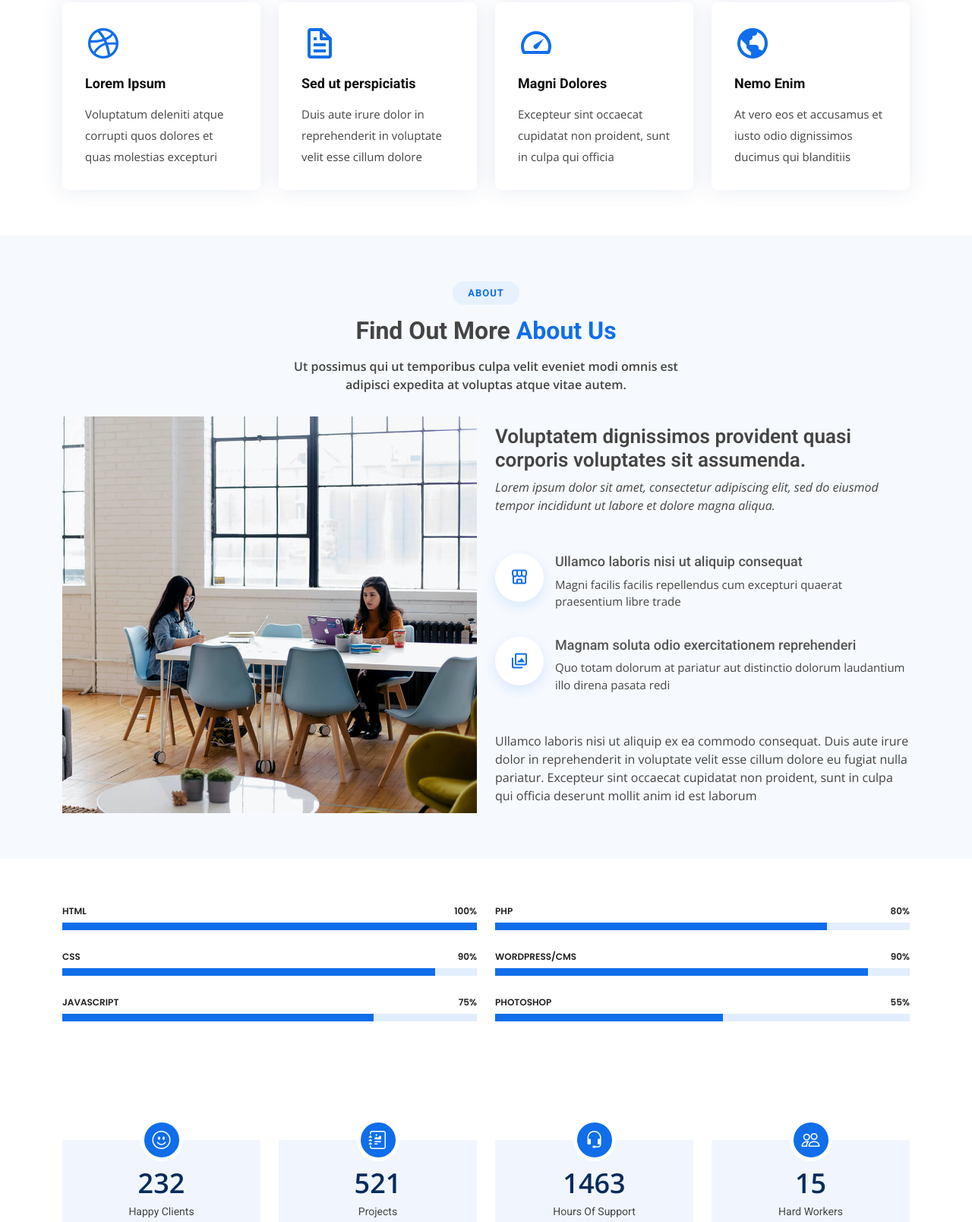
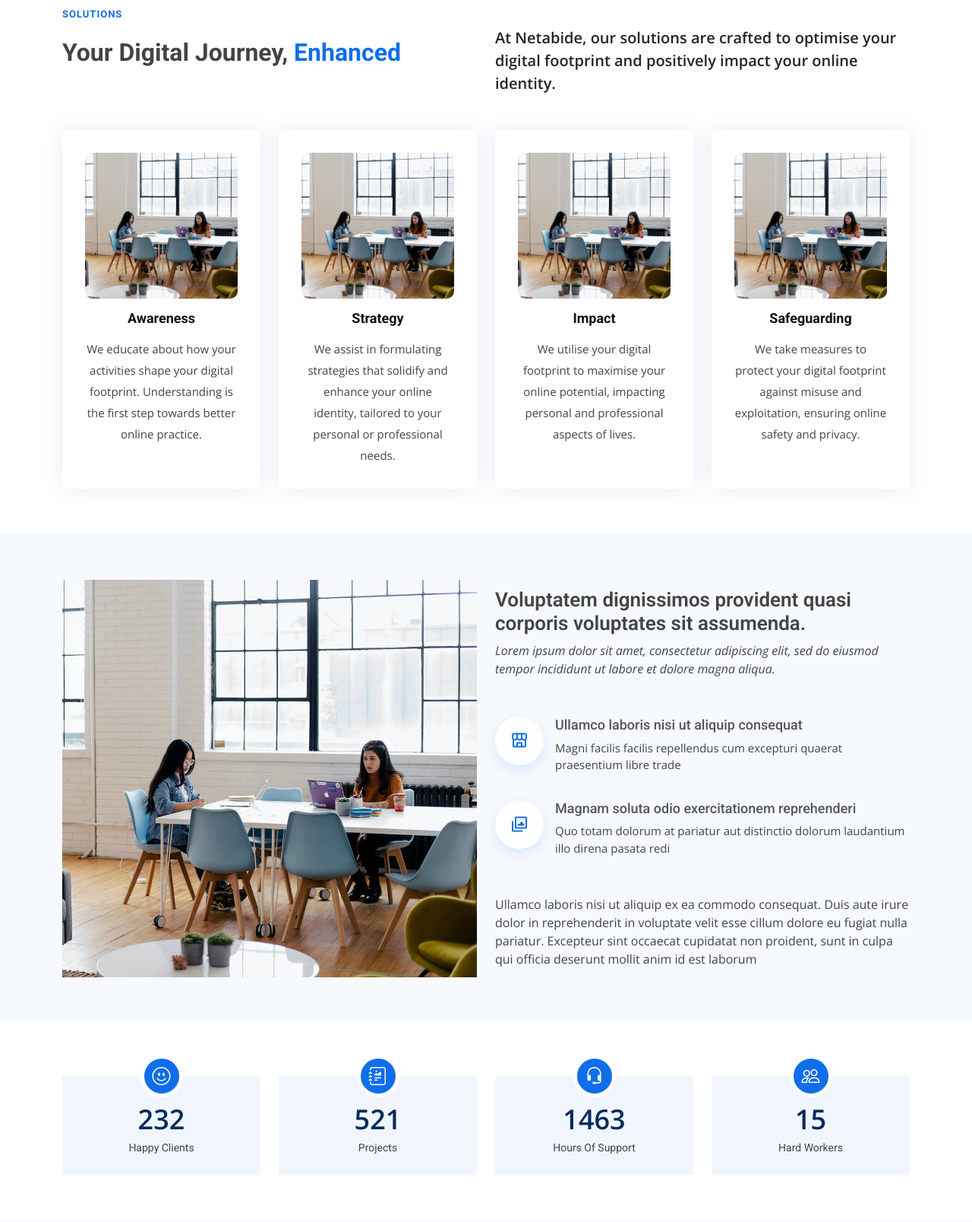
Before and after one commit to mcjoestyles/bard.netabide, a plain HTML site: page index.html in a window 1280 px wide. Shown: the part 783-2391 px from the top of the page at 76% size. Drawn offline with nearby package versions, Linux system fonts and the light colour scheme.

Commit message:
added the features sections

```diff
--- a/assets/css/style.css
+++ b/assets/css/style.css
@@ -587,7 +587,7 @@ section {
 }
 
 .section-title {
-  text-align: center;
+  text-align: left;
   padding-bottom: 30px;
 }
 
@@ -595,17 +595,16 @@ section {
   font-size: 13px;
   letter-spacing: 1px;
   font-weight: 700;
-  padding: 8px 20px;
+  padding: 8px 0px;
   margin: 0;
-  background: #e7f1fd;
   color: #106eea;
   display: inline-block;
   text-transform: uppercase;
-  border-radius: 50px;
 }
 
 .section-title h3 {
   margin: 15px 0 0 0;
+  color: 000;
   font-size: 32px;
   font-weight: 700;
 }
@@ -615,13 +614,13 @@ section {
 }
 
 .section-title p {
-  margin: 15px auto 0 auto;
+  /*text-align: left;*/
   font-weight: 600;
 }
 
 @media (min-width: 1024px) {
   .section-title p {
-    width: 50%;
+    width: 100%;
   }
 }
 
--- a/index.html
+++ b/index.html
@@ -5,7 +5,7 @@
   <meta charset="utf-8">
   <meta content="width=device-width, initial-scale=1.0" name="viewport">
 
-  <title>Netabide - Index</title>
+  <title>Netabide - Leader in Digital Footprint Management.</title>
   <meta content="" name="description">
   <meta content="" name="keywords">
 
@@ -32,6 +32,15 @@
 .bg-blue-opacity {
     background-color: rgba(13, 110, 253, 0.4); /* Blue color with low opacity */
 }
+
+.custom-icon-image {
+  max-width: 100%;
+  height: auto;
+  border-radius: 10px;
+  /* Add any other styles you want here */
+}
+
+
 
   </style>
 </head>
@@ -79,14 +88,14 @@
 <section id="hero" class="d-flex align-items-center">
   <div class="container" data-aos="zoom-out" data-aos-delay="100">
       <div class="row">
-          <div class="col-6">
+          <div class="col-md-6">
               <h1 class="text-white">Understanding Digital Footprint Like Never <span>Before</span></h1>
               <h2 class="text-white">Preserve, Protect and Promote your digital presence with Netabide</h2>
               <div class="d-flex">
                   <a href="#about" class="btn-get-started scrollto">Contact Us</a>
               </div>
           </div>
-          <div class="col-6">
+          <div class="col-md-6 mt-4 mt-md-0">
               <!-- Transparent Request Form -->
               <form class="p-3 bg-blue-opacity">
                   <div class="mb-3">
@@ -117,36 +126,62 @@
   <section id="featured-services" class="featured-services">
       <div class="container" data-aos="fade-up">
 
+        <div class="section-title">
+          <h2>Solutions</h2>
+          <div class="row">
+            <div class="col-md-6">
+              <h3>Your Digital Journey, <span>Enhanced</span></h3>
+            </div>
+            <div class="col-md-6">
+              <p class="text-dark fs-5">At Netabide, our solutions are crafted to optimise your digital footprint and positively impact your online identity.</p>
+            </div>
+          </div>
+      </div>
+
+
         <div class="row">
           <div class="col-md-6 col-lg-3 d-flex align-items-stretch mb-5 mb-lg-0">
             <div class="icon-box" data-aos="fade-up" data-aos-delay="100">
-              <div class="icon"><i class="bx bxl-dribbble"></i></div>
-              <h4 class="title"><a href="">Lorem Ipsum</a></h4>
-              <p class="description">Voluptatum deleniti atque corrupti quos dolores et quas molestias excepturi</p>
+                <div class="icon">
+                    <!-- Replace 'your-image-url' with the actual image URL -->
+                    <img src="assets/img/about.jpg" alt="Image Alt Text"  class="custom-icon-image">
+                </div>
+                <h4 class="title text-center"><a href="">Awareness</a></h4>
+                <p class="description text-center">We educate about how your activities shape your digital footprint. Understanding is the first step towards better online practice.</p>
+            </div>
+        </div>
+
+
+        <div class="col-md-6 col-lg-3 d-flex align-items-stretch mb-5 mb-lg-0">
+          <div class="icon-box" data-aos="fade-up" data-aos-delay="100">
+              <div class="icon">
+                  <!-- Replace 'your-image-url' with the actual image URL -->
+                  <img src="assets/img/about.jpg" alt="Image Alt Text"  class="custom-icon-image">
+              </div>
+              <h4 class="title text-center"><a href="">Strategy</a></h4>
+              <p class="description text-center">We assist in formulating strategies that solidify and enhance your online identity, tailored to your personal or professional needs.</p>
           </div>
       </div>
 
       <div class="col-md-6 col-lg-3 d-flex align-items-stretch mb-5 mb-lg-0">
-            <div class="icon-box" data-aos="fade-up" data-aos-delay="200">
-              <div class="icon"><i class="bx bx-file"></i></div>
-              <h4 class="title"><a href="">Sed ut perspiciatis</a></h4>
-              <p class="description">Duis aute irure dolor in reprehenderit in voluptate velit esse cillum dolore</p>
+        <div class="icon-box" data-aos="fade-up" data-aos-delay="100">
+            <div class="icon">
+                <!-- Replace 'your-image-url' with the actual image URL -->
+                <img src="assets/img/about.jpg" alt="Image Alt Text"  class="custom-icon-image">
+            </div>
+            <h4 class="title text-center"><a href="">Impact</a></h4>
+            <p class="description text-center">We utilise your digital footprint to maximise your online potential, impacting personal and professional aspects of lives.</p>
         </div>
     </div>
 
     <div class="col-md-6 col-lg-3 d-flex align-items-stretch mb-5 mb-lg-0">
-            <div class="icon-box" data-aos="fade-up" data-aos-delay="300">
-              <div class="icon"><i class="bx bx-tachometer"></i></div>
-              <h4 class="title"><a href="">Magni Dolores</a></h4>
-              <p class="description">Excepteur sint occaecat cupidatat non proident, sunt in culpa qui officia</p>
+      <div class="icon-box" data-aos="fade-up" data-aos-delay="100">
+          <div class="icon">
+              <!-- Replace 'your-image-url' with the actual image URL -->
+              <img src="assets/img/about.jpg" alt="Image Alt Text"  class="custom-icon-image">
           </div>
-          </div>
-
-          <div class="col-md-6 col-lg-3 d-flex align-items-stretch mb-5 mb-lg-0">
-            <div class="icon-box" data-aos="fade-up" data-aos-delay="400">
-              <div class="icon"><i class="bx bx-world"></i></div>
-              <h4 class="title"><a href="">Nemo Enim</a></h4>
-              <p class="description">At vero eos et accusamus et iusto odio dignissimos ducimus qui blanditiis</p>
+          <h4 class="title text-center"><a href="">Safeguarding</a></h4>
+          <p class="description text-center">We take measures to protect your digital footprint against misuse and exploitation, ensuring online safety and privacy.</p>
       </div>
     </div>
 
@@ -158,12 +193,6 @@
     <!-- ======= About Section ======= -->
     <section id="about" class="about section-bg">
       <div class="container" data-aos="fade-up">
-
-        <div class="section-title">
-          <h2>About</h2>
-          <h3>Find Out More <span>About Us</span></h3>
-          <p>Ut possimus qui ut temporibus culpa velit eveniet modi omnis est adipisci expedita at voluptas atque vitae autem.</p>
-        </div>
 
         <div class="row">
           <div class="col-lg-6" data-aos="fade-right" data-aos-delay="100">
@@ -202,66 +231,6 @@
       </div>
     </section><!-- End About Section -->
 
-    <!-- ======= Skills Section ======= -->
-    <section id="skills" class="skills">
-      <div class="container" data-aos="fade-up">
-
-        <div class="row skills-content">
-
-          <div class="col-lg-6">
-
-            <div class="progress">
-              <span class="skill">HTML <i class="val">100%</i></span>
-              <div class="progress-bar-wrap">
-                <div class="progress-bar" role="progressbar" aria-valuenow="100" aria-valuemin="0" aria-valuemax="100"></div>
-              </div>
-            </div>
-
-            <div class="progress">
-              <span class="skill">CSS <i class="val">90%</i></span>
-              <div class="progress-bar-wrap">
-                <div class="progress-bar" role="progressbar" aria-valuenow="90" aria-valuemin="0" aria-valuemax="100"></div>
-              </div>
-            </div>
-
-            <div class="progress">
-              <span class="skill">JavaScript <i class="val">75%</i></span>
-              <div class="progress-bar-wrap">
-                <div class="progress-bar" role="progressbar" aria-valuenow="75" aria-valuemin="0" aria-valuemax="100"></div>
-              </div>
-            </div>
-
-          </div>
-
-          <div class="col-lg-6">
-
-            <div class="progress">
-              <span class="skill">PHP <i class="val">80%</i></span>
-              <div class="progress-bar-wrap">
-                <div class="progress-bar" role="progressbar" aria-valuenow="80" aria-valuemin="0" aria-valuemax="100"></div>
-              </div>
-            </div>
-
-            <div class="progress">
-              <span class="skill">WordPress/CMS <i class="val">90%</i></span>
-              <div class="progress-bar-wrap">
-                <div class="progress-bar" role="progressbar" aria-valuenow="90" aria-valuemin="0" aria-valuemax="100"></div>
-              </div>
-            </div>
-
-            <div class="progress">
-              <span class="skill">Photoshop <i class="val">55%</i></span>
-              <div class="progress-bar-wrap">
-                <div class="progress-bar" role="progressbar" aria-valuenow="55" aria-valuemin="0" aria-valuemax="100"></div>
-              </div>
-            </div>
-
-          </div>
-
-        </div>
-
-      </div>
-    </section><!-- End Skills Section -->
 
     <!-- ======= Counts Section ======= -->
     <section id="counts" class="counts">
```
Lines whose indentation alone changed are shown as unchanged.
